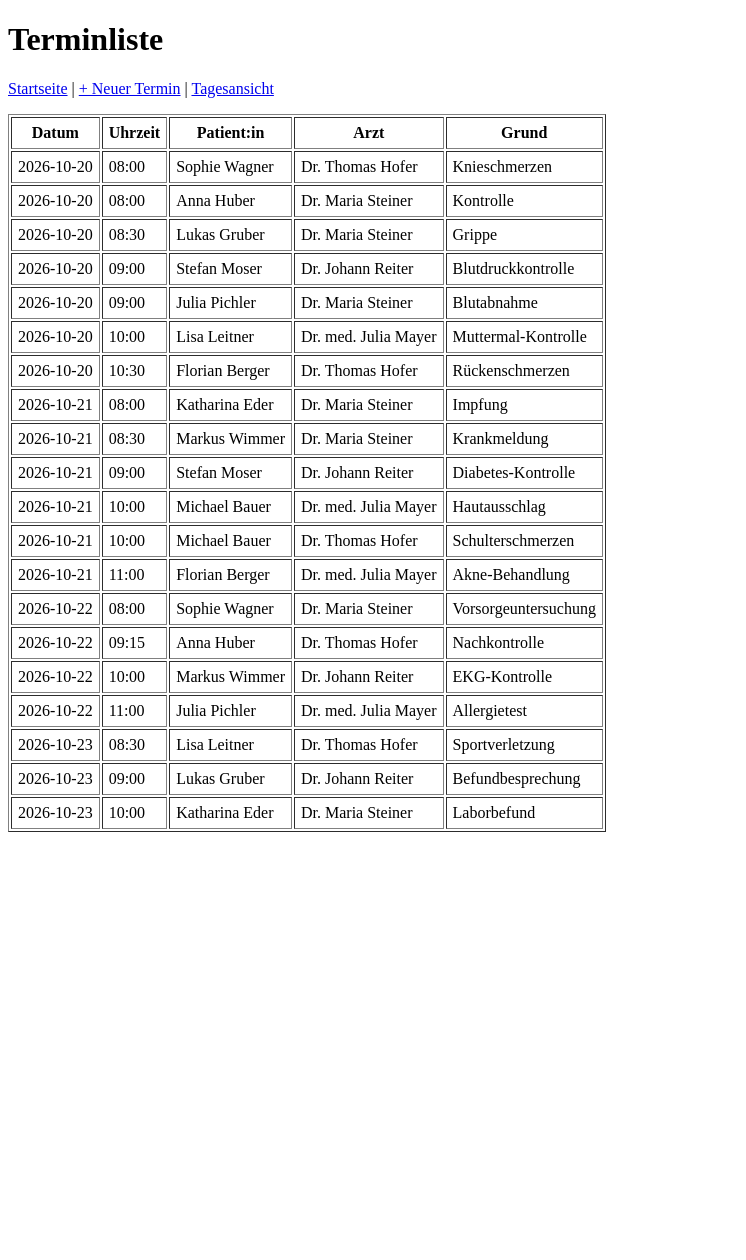
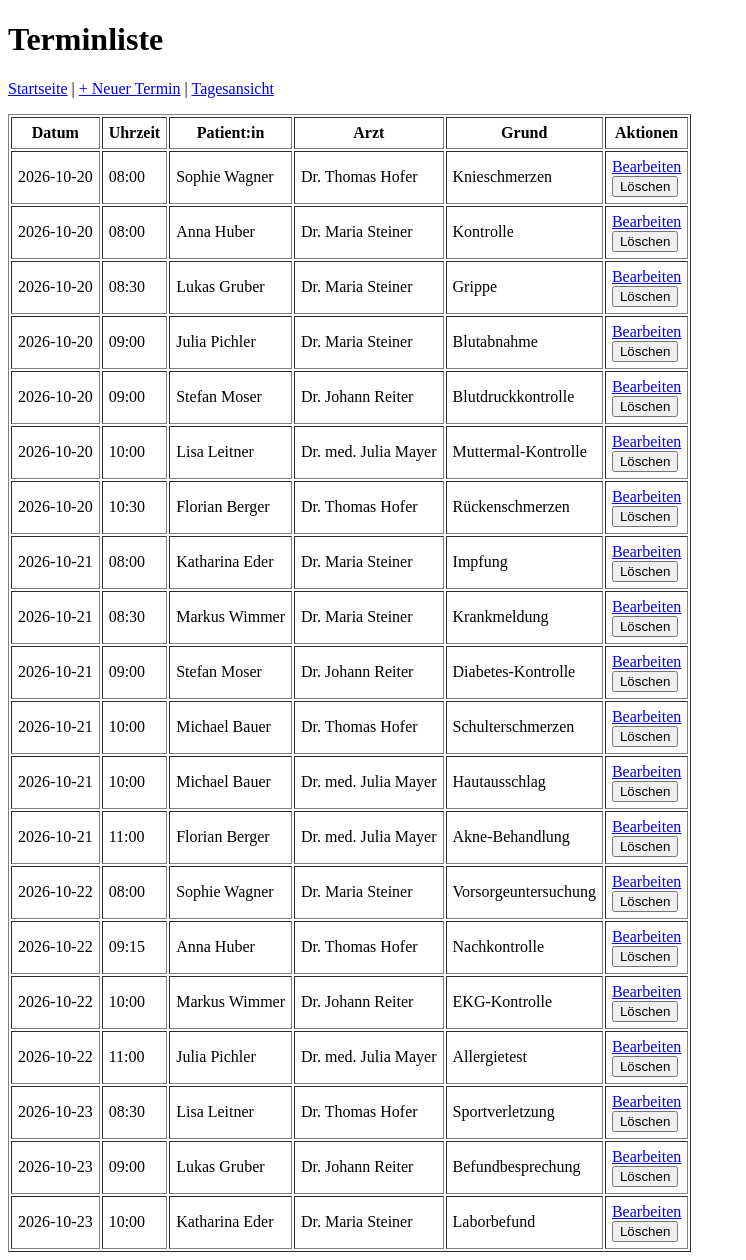
Before and after one commit to Alexandro1810/MGIN_05_Praxissystem, a PHP site: page /termine/ in a window 1280 px wide. Shown: the whole page, without its empty margins (0-746 px from the left). Before the commit the page ends 832 px from the top, so only its background shows below. Run offline with PHP 8.4, Linux system fonts and the light colour scheme; data comes from the database, SQL or seed files in the repository.

Commit message:
termin bearbeiten und löschen

```diff
--- a/src/termine/index.php
+++ b/src/termine/index.php
@@ -3,7 +3,7 @@ require '../db.php';
 
 // JOIN: zu jedem Termin die Daten von Patient:in und Arzt dazuholen
 $stmt = $pdo->query(
-    'SELECT termin.datum, termin.uhrzeit, termin.grund,
+    'SELECT termin.termin_id, termin.datum, termin.uhrzeit, termin.grund,
             patient.vorname AS patient_vorname, patient.nachname AS patient_nachname,
             arzt.titel, arzt.vorname AS arzt_vorname, arzt.nachname AS arzt_nachname
      FROM termin
@@ -19,7 +19,8 @@ $termine = $stmt->fetchAll();
 <head><meta charset="UTF-8"><title>Terminliste</title></head>
 <body>
     <h1>Terminliste</h1>
-        <p><a href="../">Startseite</a> | <a href="create.php">+ Neuer Termin</a> | <a href="tagesansicht.php">Tagesansicht</a></p>
+    <p><a href="../">Startseite</a> | <a href="create.php">+ Neuer Termin</a> | <a href="tagesansicht.php">Tagesansicht</a></p>
+
     <table border="1" cellpadding="6">
     <tr>
         <th>Datum</th>
@@ -27,6 +28,7 @@ $termine = $stmt->fetchAll();
         <th>Patient:in</th>
         <th>Arzt</th>
         <th>Grund</th>
+        <th>Aktionen</th>
     </tr>
 
     <?php foreach ($termine as $t): ?>
@@ -36,6 +38,14 @@ $termine = $stmt->fetchAll();
         <td><?= htmlspecialchars($t['patient_vorname'] . ' ' . $t['patient_nachname']) ?></td>
         <td><?= htmlspecialchars($t['titel'] . ' ' . $t['arzt_vorname'] . ' ' . $t['arzt_nachname']) ?></td>
         <td><?= htmlspecialchars($t['grund'] ?? '') ?></td>
+
+        <td>
+            <a href="edit.php?id=<?= $t['termin_id'] ?>">Bearbeiten</a>
+            <form method="post" action="delete.php" onsubmit="return confirm('Wirklich löschen?')">
+                <input type="hidden" name="id" value="<?= $t['termin_id'] ?>">
+                <button type="submit">Löschen</button>
+            </form>
+        </td>
     </tr>
     <?php endforeach; ?>
     </table>
```
